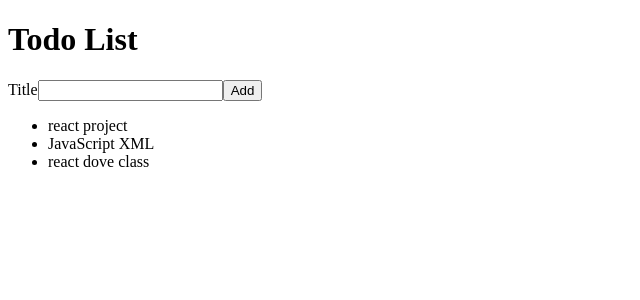
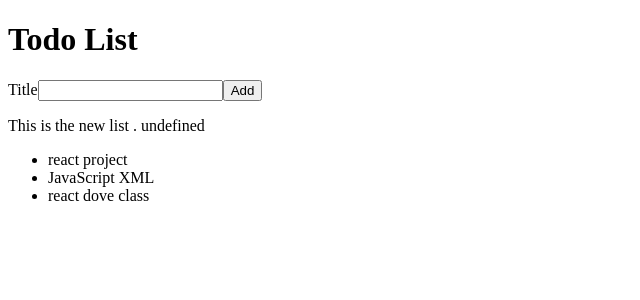
Before and after one commit to AbebeTesso/react-todo, a React (Create React App) app: page / in a window 1280 px wide. Shown: the top 300 px of the page, without its empty margins (0-640 px from the left). Built offline with nearby package versions, Linux system fonts and the light colour scheme.

Commit message:
lesson-1.3 added

```diff
--- a/src/AddTodoForm.js
+++ b/src/AddTodoForm.js
@@ -1,11 +1,18 @@
 import React from "react";
 
-function AddTodoForm() {
+function AddTodoForm(props) {
+  const handleAddTodo = (event) => {
+    event.preventDefault();
+    const todoTitle = event.target.title.value;
+    console.log(todoTitle);
+    event.target.reset();
+    props.onAddTodo(todoTitle);
+  };
   return (
     <div>
-      <form>
+      <form onSubmit={handleAddTodo}>
         <label htmlFor="todoTitle">Title</label>
-        <input id="todoTitle" type="text" />
+        <input name="title" id="todoTitle" type="text" />
         <button>Add</button>
       </form>
     </div>
--- a/src/App.js
+++ b/src/App.js
@@ -1,12 +1,14 @@
-import React from "react";
+import React, { useState } from "react";
 import AddTodoForm from "./AddTodoForm";
 import TodoList from "./TodoList";
 
 function App() {
+  const [newTodo, setNewTodo] = useState();
   return (
     <div>
       <h1>Todo List</h1>
-      <AddTodoForm />
+      <AddTodoForm onAddTodo={setNewTodo} />
+      <p>{`This is the new list . ${newTodo}`}</p>
       <TodoList />
     </div>
   );
--- a/src/TodoList.js
+++ b/src/TodoList.js
@@ -1,5 +1,7 @@
 import React from "react";
+import TodoListItem from "./TodoListItem";
 
+function TodoList() {
   const todoList = [
     {
       id: 1,
@@ -14,13 +16,11 @@ const todoList = [
       title: "react dove class",
     },
   ];
-
-function TodoList() {
   return (
     <div>
       <ul>
-        {todoList.map(function (list) {
-          return <li key={list.id}>{list.title}</li>;
+        {todoList.map(function (todo) {
+          return <TodoListItem key={todo.id} toDo={todo} />;
         })}
       </ul>
     </div>
--- /dev/null
+++ b/src/TodoListItem.js
@@ -0,0 +1,11 @@
+import React from "react";
+
+function TodoListItem(props) {
+  return (
+    <div>
+      <li>{props.toDo.title}</li>
+    </div>
+  );
+}
+
+export default TodoListItem;
```
Lines whose indentation alone changed are shown as unchanged.
